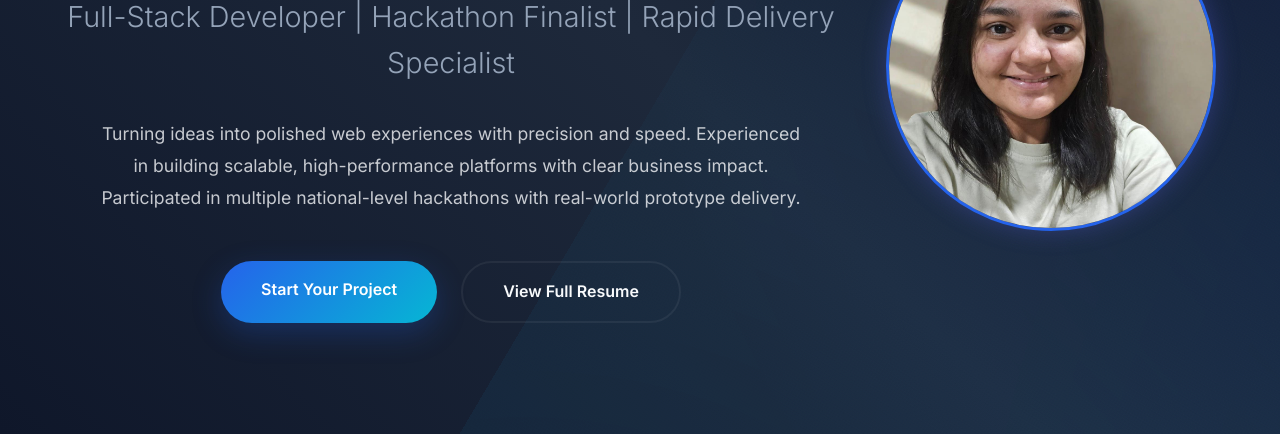
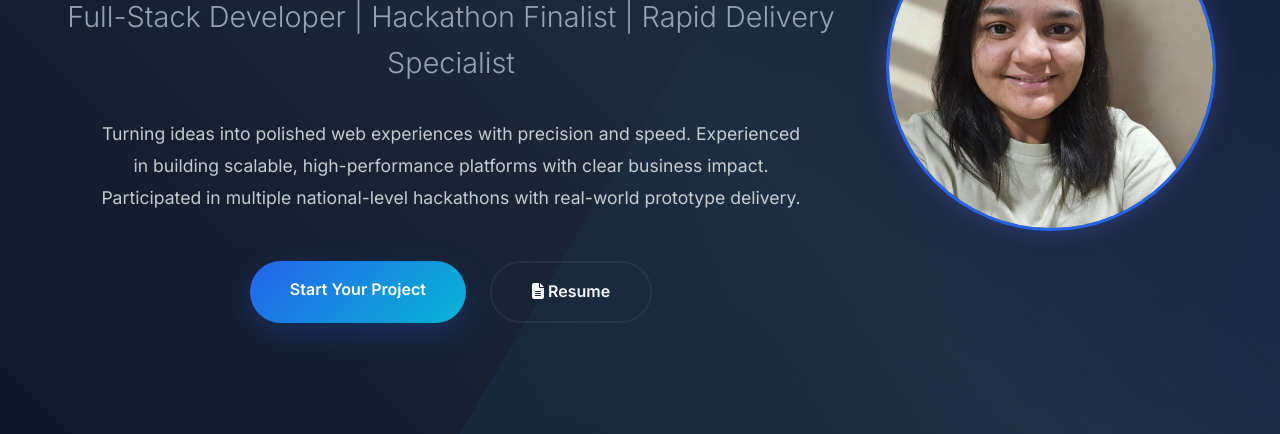
Before and after one commit to HR1937/Portfolio-Website, a plain HTML site: page index.html in a window 1280 px wide. Shown: the part 366-800 px from the top of the page. Drawn offline with Linux system fonts and the light colour scheme.

Commit message:
icon added

```diff
--- a/index.html
+++ b/index.html
@@ -4,6 +4,8 @@
     <meta charset="UTF-8">
     <meta name="viewport" content="width=device-width, initial-scale=1.0">
     <title>Hetvi Purohit | Elite Full-Stack Developer</title>
+    <link rel="stylesheet" href="https://cdnjs.cloudflare.com/ajax/libs/font-awesome/6.4.0/css/all.min.css">
+
     <style>
         @import url('https://fonts.googleapis.com/css2?family=Inter:wght@300;400;500;600;700;800;900&display=swap');
 
@@ -678,7 +680,7 @@
             </p>
             <div class="cta-buttons">
                 <a href="#contact" class="btn btn-primary">Start Your Project</a>
-                <a href="https://hetvi-purohit-resume-free.vercel.app/" target="_blank"  class="btn btn-secondary">View Full Resume</a>
+                <a href="https://hetvi-purohit-resume-free.vercel.app/" target="_blank"  class="btn btn-secondary"><i class="fas fa-file-alt"></i> Resume</a>
             </div>
         </div>
 
```
